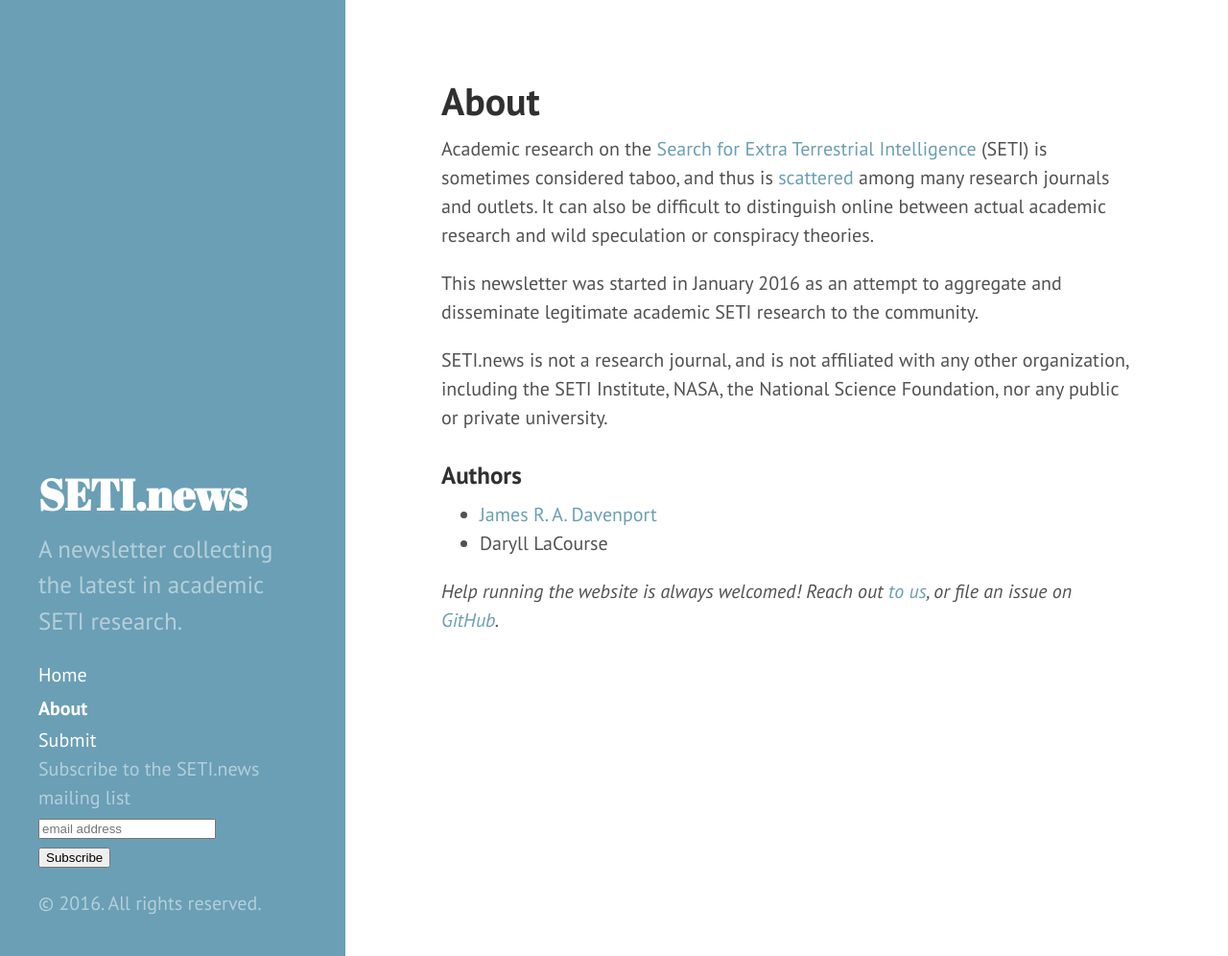
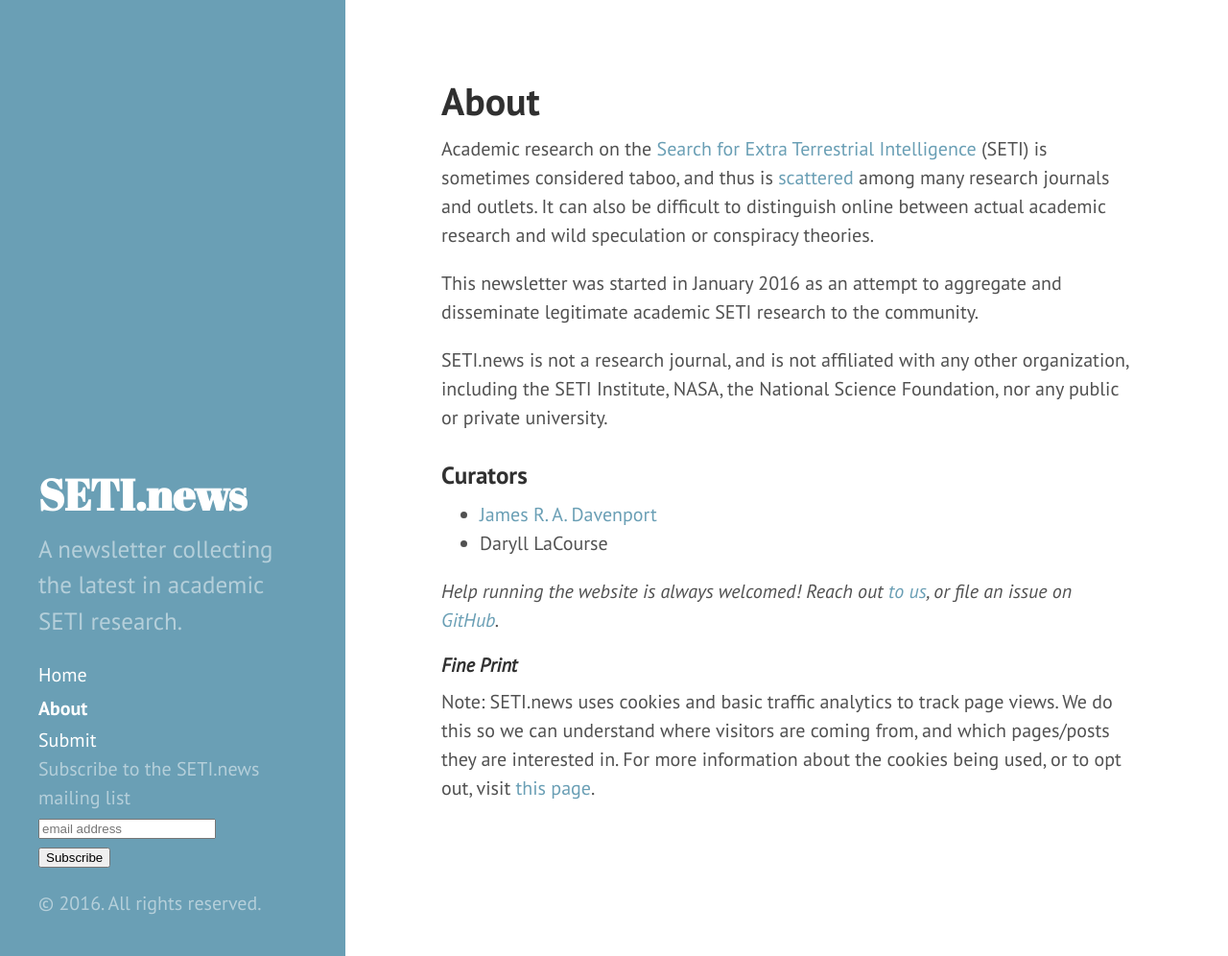
Before and after one commit to jradavenport/seti.news, a Jekyll site: the page built from about.md, in a window 1280 px wide and 996 px high. Shown: the whole window at 96% size. Built offline with Jekyll 4.4.1, drawn with Linux system fonts in a browser that asks for light colours; Markdown is read by kramdown in place of the engine named in the settings; comment, search, counter and statistics services are not loaded.

Commit message:
add info about cookies

```diff
--- a/about.md
+++ b/about.md
@@ -11,9 +11,13 @@ This newsletter was started in January 2016 as an attempt to aggregate and disse
 SETI.news is not a research journal, and is not affiliated with any other organization, including the SETI Institute, NASA, the National Science Foundation, nor any public or private university.
 
 
-### Authors
+### Curators
 
 - [James R. A. Davenport](http://jradavenport.github.io)
 - Daryll LaCourse
 
 *Help running the website is always welcomed! Reach out [to us](https://twitter.com/jradavenport), or file an issue on [GitHub](https://github.com/jradavenport/setinews/tree/gh-pages).*
+
+
+#### *Fine Print*
+Note: SETI.news uses cookies and basic traffic analytics to track page views. We do this so we can understand where visitors are coming from, and which pages/posts they are interested in. For more information about the cookies being used, or to opt out, visit [this page](http://statcounter.com/about/cookies/).
```
Also changed, not shown: 2 other files.
